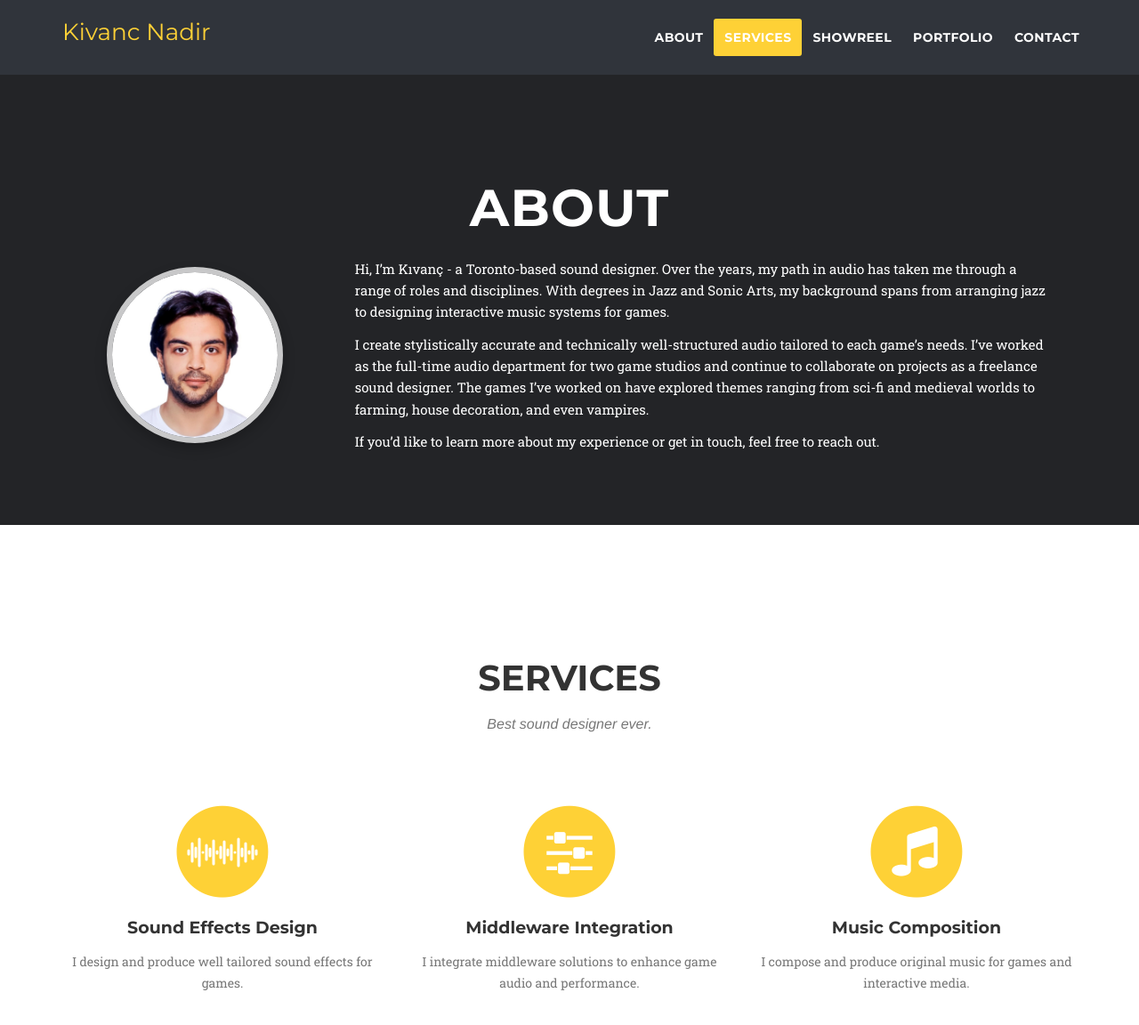
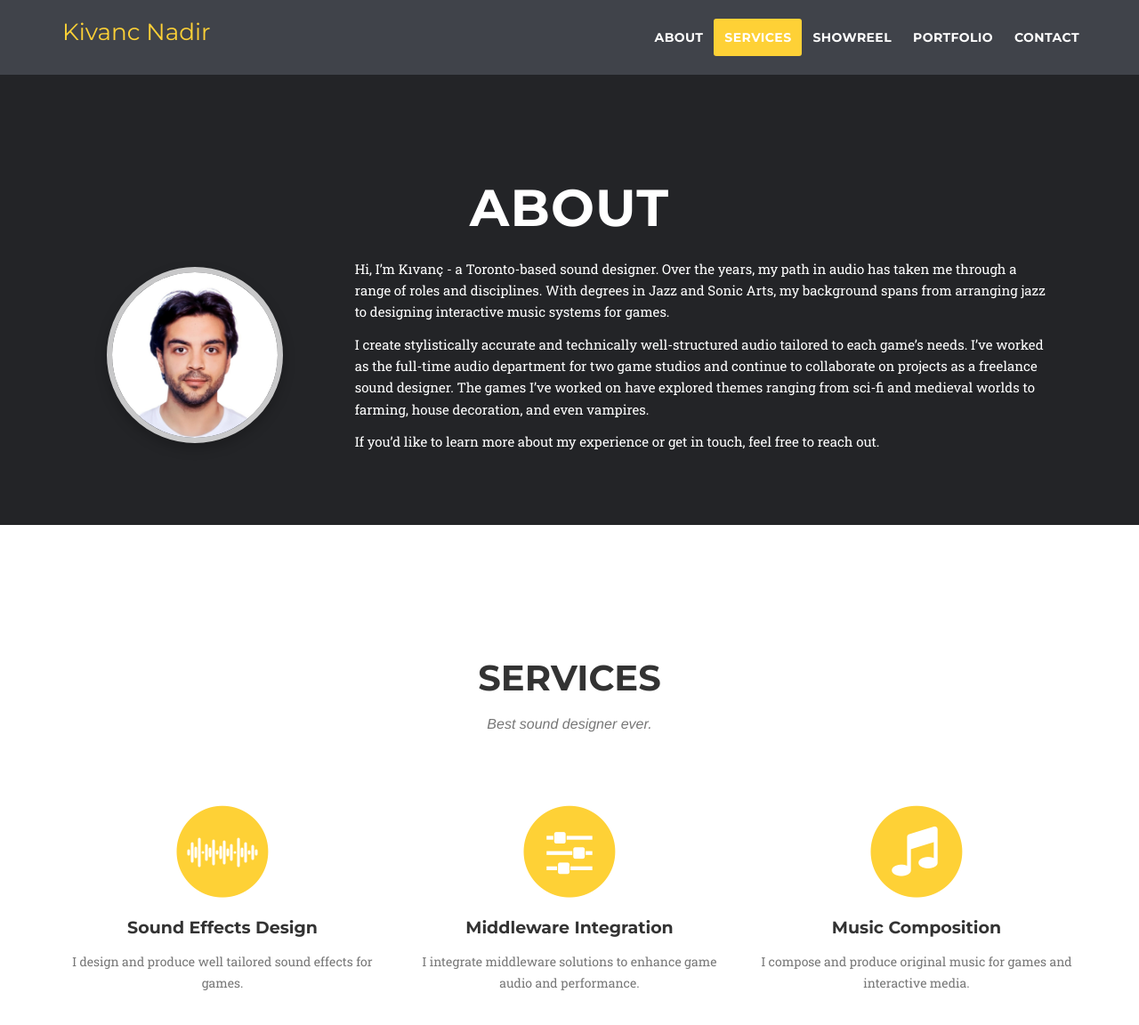
Before and after one commit to kivicik/SoundDesignerWebsite, a Jekyll site: the page built from agency-jekyll-theme-gh-pages/index.html, in a window 1280 px wide and 1400 px high. Shown: the top 1152 px of the window at 89% size. Built offline with Jekyll 4.4.1, drawn with Linux system fonts in a browser that asks for light colours; some web fonts are replaced.

Commit message:
Reduce navbar opacity slightly

```diff
--- a/agency-jekyll-theme-gh-pages/_includes/css/agency.css
+++ b/agency-jekyll-theme-gh-pages/_includes/css/agency.css
@@ -1535,7 +1535,7 @@
     position: sticky;
     top: 0;
     z-index: 1030;
-    background-color: #30343b;
+    background-color: rgba(48, 52, 59, 0.92);
 }
 
 @media (min-width: 768px) {
```
Also changed, not shown: 2 other files.
